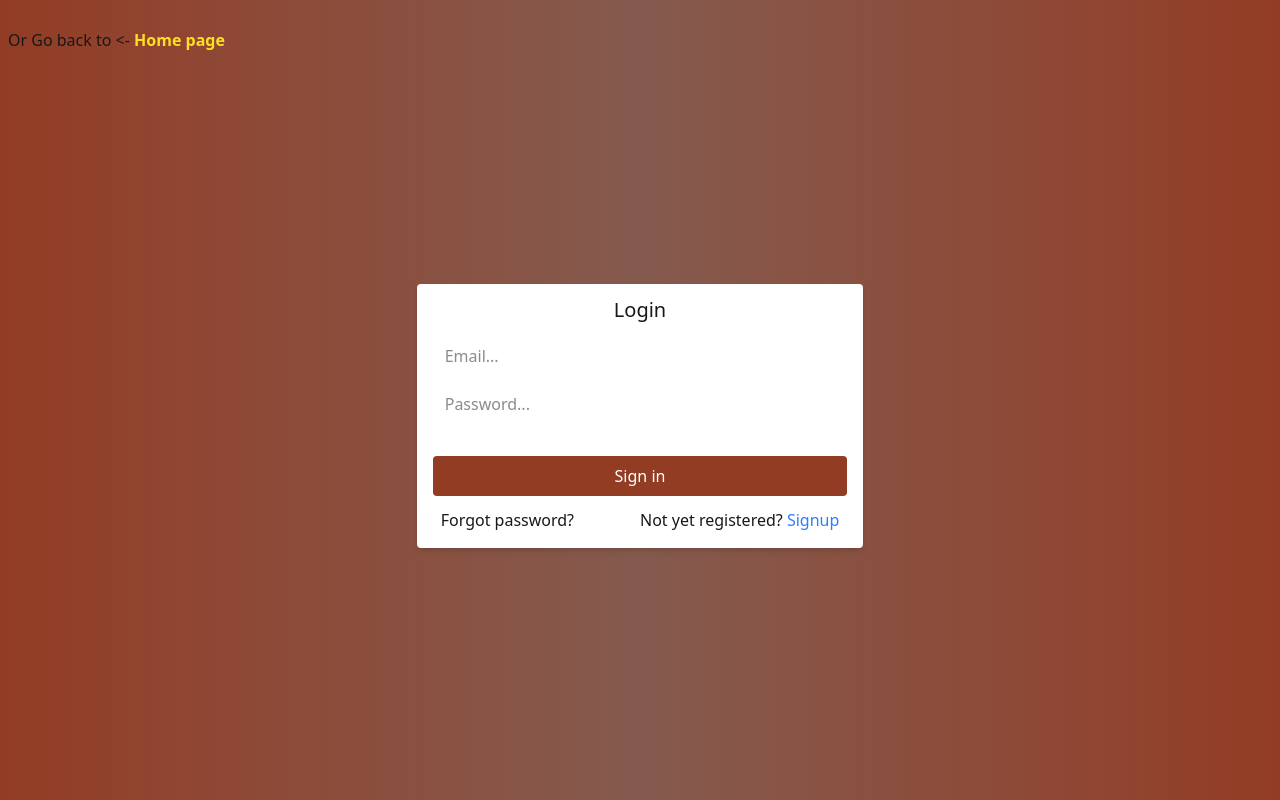
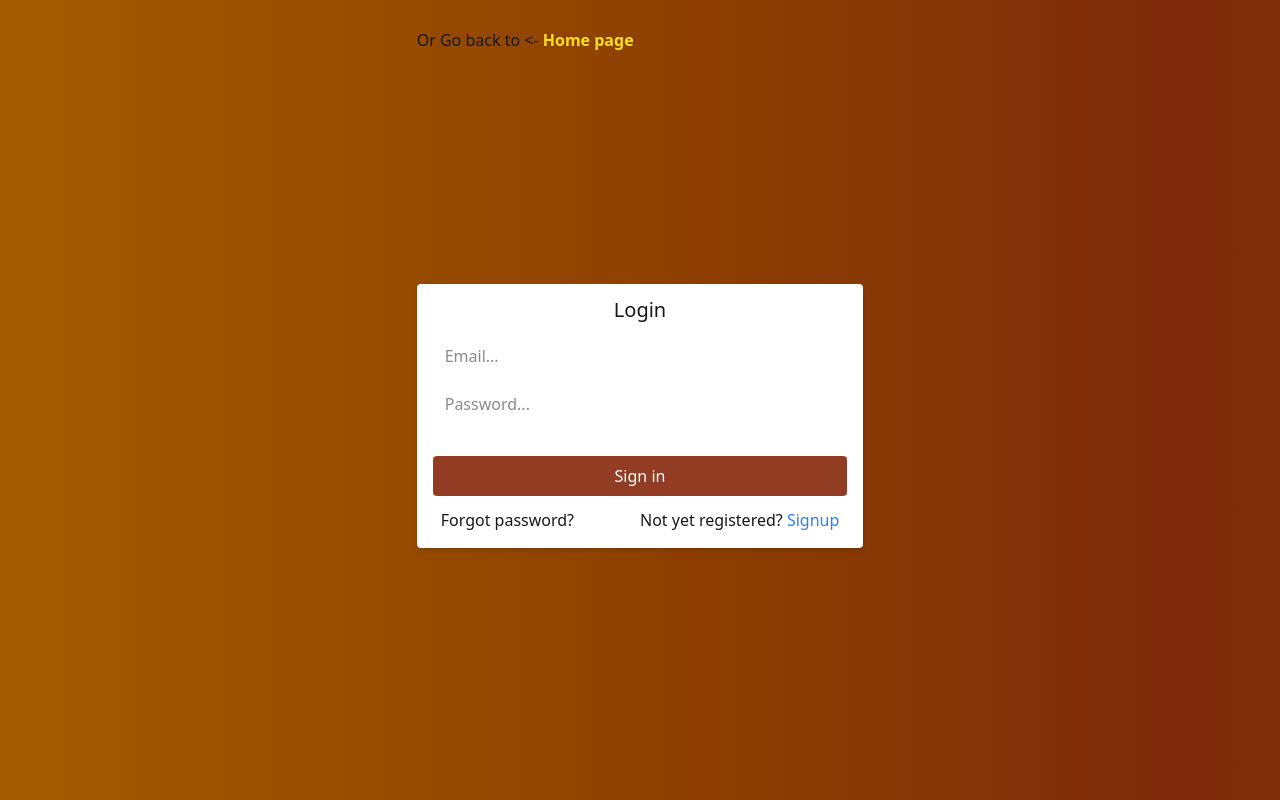
Before and after one commit to Will24300/barkery, a React (Vite) app in the folder barkery-cake/: page /login in a window 1280 px wide. Built offline with nearby package versions, Linux system fonts and the light colour scheme; no server answers; a web font is replaced by a local one.

Commit message:
Changed Login and signup styles

```diff
--- a/barkery-cake/src/pages/Login.jsx
+++ b/barkery-cake/src/pages/Login.jsx
@@ -63,7 +63,7 @@ const Login = () => {
   };
 
   return (
-    <div className="bg-gradient-to-r from-[#933C24] via-[#845a4e] to-[#933C24]">
+    <div className="flex items-center justify-center h-screen bg-gradient-to-r from-yellow-700 via-orange-900 to-yellow-700 bg-[length:200%_100%] bg-left animate-[gradient-x_5s_ease-in-out_infinite]">
       <div className="md:h-screen md:grid justify-center items-center relative">
         <div className="absolute top-7 left-2">
           Or Go back to {"<-"}{" "}
--- a/barkery-cake/src/pages/Signup.jsx
+++ b/barkery-cake/src/pages/Signup.jsx
@@ -39,14 +39,12 @@ const Signup = () => {
   };
 
   return (
-    <div className="border-white bg-gradient-to-r from-[#933C24] via-[#845a4e] to-[#933C24]">
+    <div className="flex items-center justify-center h-screen bg-gradient-to-r from-yellow-700 via-orange-900 to-yellow-700 bg-[length:200%_100%] bg-left animate-[gradient-x_5s_ease-in-out_infinite]">
       <div className="h-screen grid justify-center items-center relative">
         <div className="absolute top-7 left-2 text-white font-semibold">
           Or Go back to {"<-"}{" "}
-
           <NavLink to="/" className="text-orange-500">
             Home page
-
           </NavLink>
         </div>
         <div className="mt-8 px-2 ">
```
